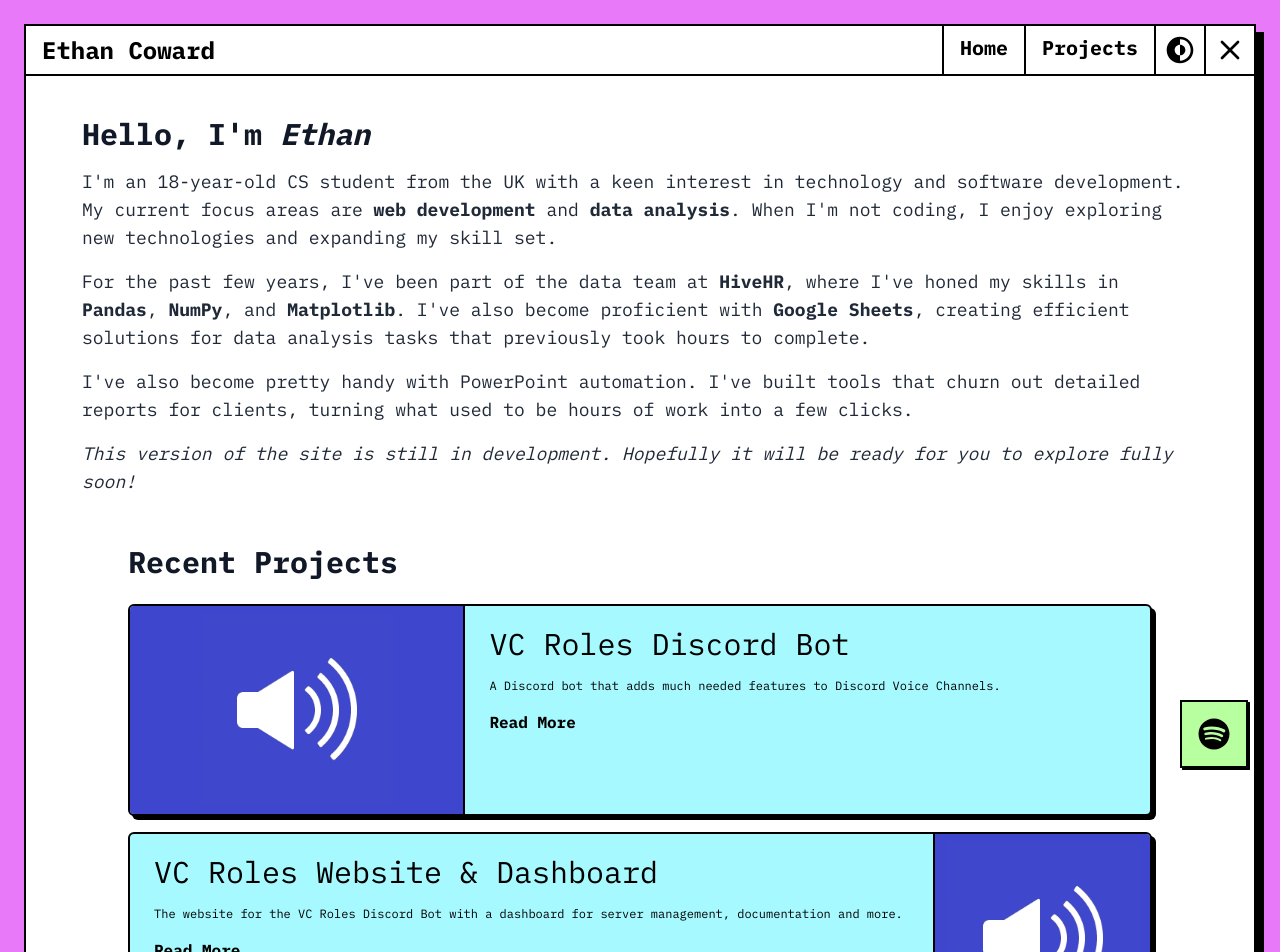
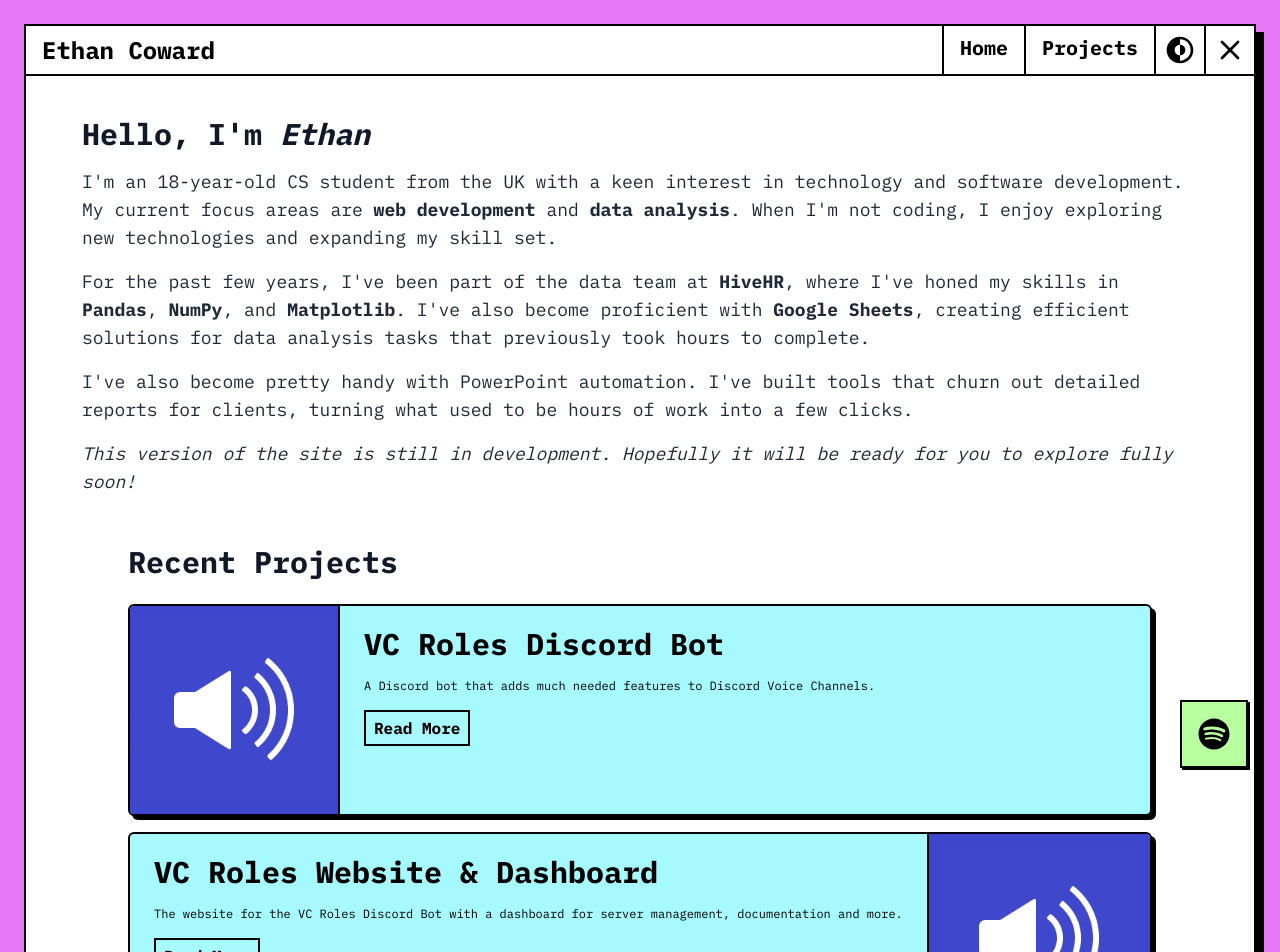
Before and after one commit to CDE90/future-ethancoward.dev, a Next.js app: page / in a window 1280 px wide. Shown: the top 952 px of the page. Built offline with nearby package versions, Linux system fonts and the light colour scheme; no server answers.

Commit message:
Fix some responsiveness issues

```diff
--- a/src/app/_components/NavBar.tsx
+++ b/src/app/_components/NavBar.tsx
@@ -12,7 +12,7 @@ export function NavBar() {
       <div className="flex h-12 items-center justify-between divide-x-2 divide-black dark:divide-white">
         <div className="flex h-full w-full items-center text-left text-2xl font-bold">
           <ButtonContainer className="flex h-full w-full md:hidden">
-            <Link href="/" className="h-full w-full px-4 py-2">
+            <Link href="/" className="h-full w-full overflow-hidden px-4 py-2">
               Ethan Coward
             </Link>
           </ButtonContainer>
--- a/src/app/_components/ProjectList.tsx
+++ b/src/app/_components/ProjectList.tsx
@@ -11,20 +11,32 @@ export function ProjectList({ projects }: { projects: Project[] }) {
           className="h-full rounded-md border-2 border-black bg-[#A6FAFF] text-black shadow-[4px_4px_0px_rgba(0,0,0,1)] transition-all hover:translate-x-[2px] hover:translate-y-[2px] hover:bg-[#79F7FF] hover:shadow-[2px_2px_0px_rgba(0,0,0,1)] active:bg-[#00E1EF] dark:border-white dark:shadow-[4px_4px_0px_rgba(255,255,255,1)] dark:hover:shadow-[2px_2px_0px_rgba(255,255,255,1)]"
         >
           <Link href={project.link}>
-            <article className="grid-cols-auto-auto grid h-full w-full items-center divide-x-2 divide-black dark:divide-white">
-              {project.imagePos === "left" ? (
-                <ProjectImage project={project} className="rounded-l-[4px]" />
-              ) : null}
-              <div className="h-full px-6 py-5 text-left">
-                <h1 className="mb-4 text-3xl">{project.title}</h1>
+            <article
+              className={`flex h-full w-full flex-col items-center divide-y-2 divide-black sm:grid sm:grid-cols-[auto_1fr] sm:divide-x-2 sm:divide-y-0 dark:divide-white ${
+                project.imagePos === "right" ? "sm:grid-cols-[1fr_auto]" : ""
+              }`}
+            >
+              {(project.imagePos === "left" || !project.imagePos) && (
+                <ProjectImage
+                  project={project}
+                  className="w-full rounded-t-[4px] sm:w-auto sm:rounded-l-[4px] sm:rounded-tr-none"
+                />
+              )}
+              <div className="h-full max-w-full break-words px-6 py-5 text-left">
+                <h1 className="mb-4 text-3xl font-bold">{project.title}</h1>
                 <p className="mb-4 line-clamp-4 text-xs">
                   {project.description}
                 </p>
-                <strong>Read More</strong>
+                <strong className="inline-block border-2 border-black px-2 py-1 transition-all hover:bg-black hover:text-white">
+                  Read More
+                </strong>
               </div>
-              {project.imagePos === "right" ? (
-                <ProjectImage project={project} className="rounded-r-[4px]" />
-              ) : null}
+              {project.imagePos === "right" && (
+                <ProjectImage
+                  project={project}
+                  className="w-full rounded-b-[4px] sm:w-auto sm:rounded-r-[4px] sm:rounded-bl-none"
+                />
+              )}
             </article>
           </Link>
         </div>
@@ -51,7 +63,7 @@ function ProjectImage({
         alt={project.title}
         width={196}
         height={196}
-        className="max-h-48 max-w-48"
+        className="max-h-48 max-w-48 object-cover"
       />
     </figure>
   );
@@ -62,6 +74,6 @@ export type Project = {
   description: string;
   image: string;
   link: string;
-  imagePos: "left" | "right";
+  imagePos?: "left" | "right";
   bgColour?: string;
 };
--- a/src/app/projects/ReposList.tsx
+++ b/src/app/projects/ReposList.tsx
@@ -82,7 +82,7 @@ export function RepoList({ repos }: { repos: Repo[] }) {
           </span>
           <button
             type="button"
-            className="inline-flex w-72 justify-between border-2 border-black bg-[#B8FF9F] px-4 py-3 text-lg font-bold capitalize text-black shadow-[4px_4px_0px_rgba(0,0,0,1)] transition-all hover:translate-x-[2px] hover:translate-y-[2px] hover:shadow-[2px_2px_0px_rgba(0,0,0,1)] focus:outline-none dark:border-white dark:shadow-[4px_4px_0px_rgba(255,255,255,1)] dark:hover:shadow-[2px_2px_0px_rgba(255,255,255,1)]"
+            className="inline-flex w-48 justify-between border-2 border-black bg-[#B8FF9F] px-4 py-3 text-lg font-bold capitalize text-black shadow-[4px_4px_0px_rgba(0,0,0,1)] transition-all hover:translate-x-[2px] hover:translate-y-[2px] hover:shadow-[2px_2px_0px_rgba(0,0,0,1)] focus:outline-none md:w-72 dark:border-white dark:shadow-[4px_4px_0px_rgba(255,255,255,1)] dark:hover:shadow-[2px_2px_0px_rgba(255,255,255,1)]"
             onClick={() => setSelectOpen(!selectOpen)}
           >
             {sort}
@@ -91,7 +91,7 @@ export function RepoList({ repos }: { repos: Repo[] }) {
         </div>
 
         {selectOpen && (
-          <div className="absolute right-0 z-10 mt-2 w-72 origin-top-right border-2 border-black bg-white shadow-[4px_4px_0px_rgba(0,0,0,1)] dark:border-white dark:bg-[#1A1A1A] dark:shadow-[4px_4px_0px_rgba(255,255,255,1)]">
+          <div className="absolute right-0 z-10 mt-2 w-48 origin-top-right border-2 border-black bg-white shadow-[4px_4px_0px_rgba(0,0,0,1)] md:w-72 dark:border-white dark:bg-[#1A1A1A] dark:shadow-[4px_4px_0px_rgba(255,255,255,1)]">
             {["stars", "name", "created", "updated"].map((option) => (
               <button
                 key={option}
@@ -158,7 +158,7 @@ export function ProjectListGlimmer() {
     <div className="mx-auto mb-4 mt-8 flex max-w-7xl flex-col items-center px-4">
       <div className="ml-auto flex items-center">
         <div className="mr-2 h-8 w-32 animate-pulse bg-black dark:bg-white" />
-        <div className="h-14 w-72 animate-pulse border-2 border-black bg-gray-200 dark:border-white dark:bg-gray-700" />
+        <div className="h-14 w-48 animate-pulse border-2 border-black bg-gray-200 md:w-72 dark:border-white dark:bg-gray-700" />
       </div>
 
       <div className="mt-8 grid w-full gap-8 md:grid-cols-2 xl:grid-cols-3">
--- a/tailwind.config.ts
+++ b/tailwind.config.ts
@@ -11,6 +11,9 @@ export default {
       gridTemplateColumns: {
         "auto-auto": "auto auto",
       },
+      screens: {
+        xs: "420px",
+      },
     },
   },
   plugins: [],
```
